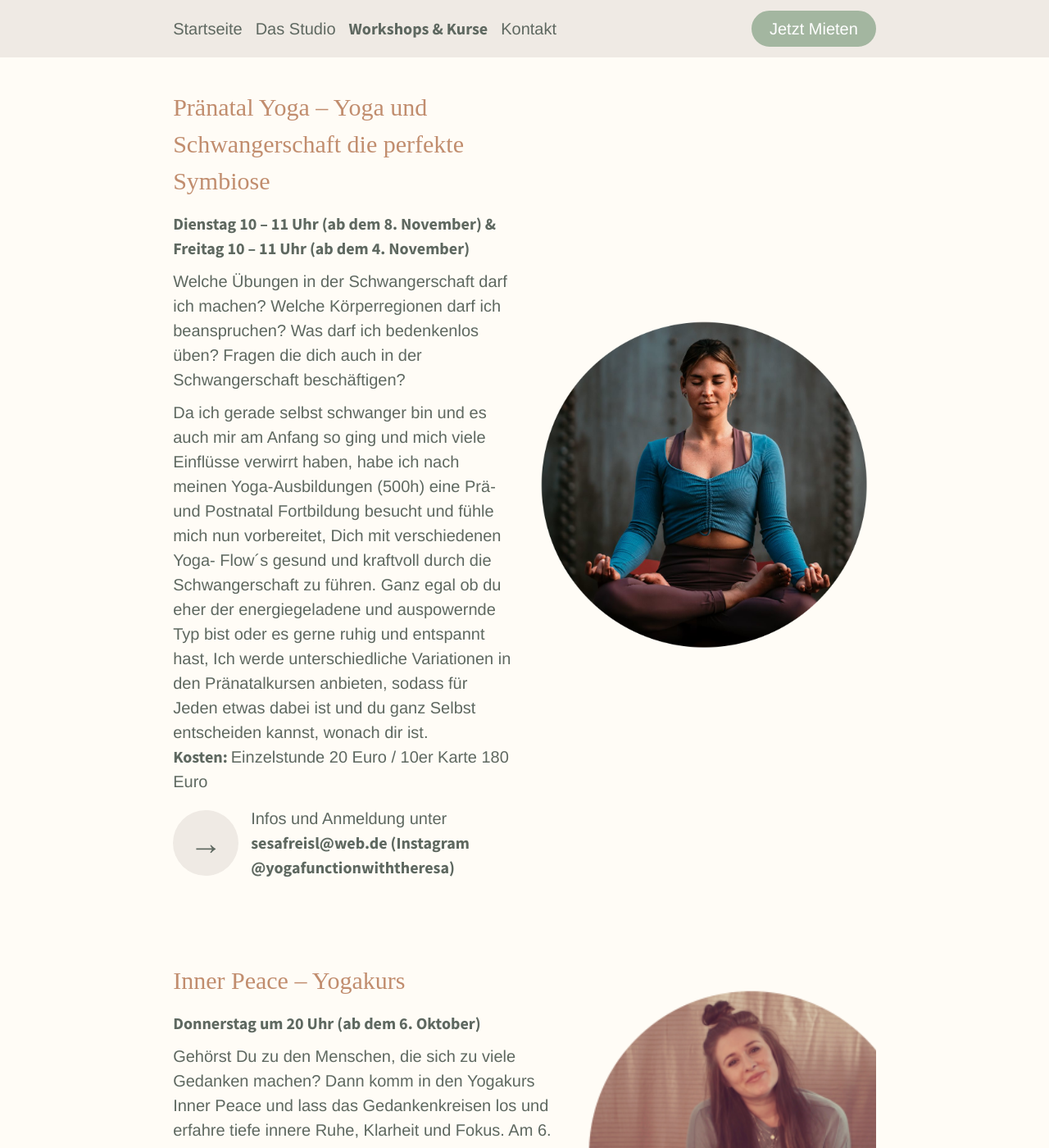
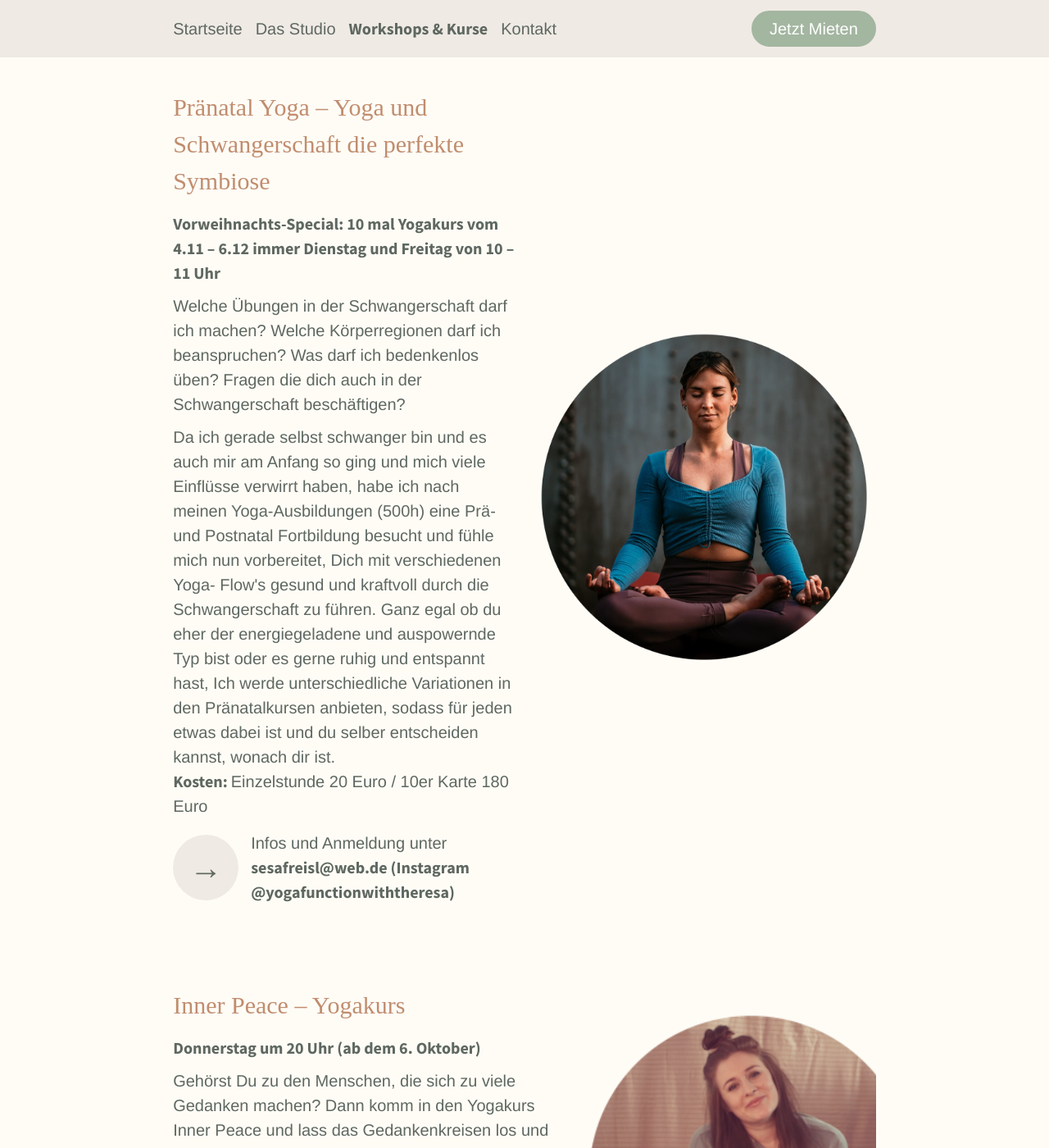
Before and after one commit to sonjafeitsch/meine-nische-website, a Jekyll site: the page built from kurse.html, in a window 1280 px wide and 1400 px high, scrolled down 721 px. Shown: the whole window at 82% size. Built offline with Jekyll 4.4.1, drawn with Linux system fonts in a browser that asks for light colours; some web fonts are replaced.

Commit message:
Update event

```diff
--- a/kurse.html
+++ b/kurse.html
@@ -6,14 +6,14 @@ permalink: kurse
 events:
   - name: Pränatal Yoga – Yoga und Schwangerschaft die perfekte Symbiose
     image: theresa.png
-    time: Dienstag 10 – 11 Uhr (ab dem 8. November) & Freitag 10 – 11 Uhr (ab dem 4. November)
+    time: "Vorweihnachts-Special: 10 mal Yogakurs vom 4.11 – 6.12 immer Dienstag und Freitag von 10 – 11 Uhr"
     description: "Welche Übungen in der Schwangerschaft darf ich machen? Welche Körperregionen darf ich beanspruchen? Was darf ich bedenkenlos üben? Fragen die dich auch in der Schwangerschaft beschäftigen?"
     subdescription: "Da ich gerade selbst schwanger bin und es auch mir am Anfang so ging und mich viele Einflüsse
     verwirrt haben, habe ich nach meinen Yoga-Ausbildungen (500h) eine Prä- und Postnatal Fortbildung besucht und
-    fühle mich nun vorbereitet, Dich mit verschiedenen Yoga- Flow´s gesund und kraftvoll durch die Schwangerschaft zu
+    fühle mich nun vorbereitet, Dich mit verschiedenen Yoga- Flow's gesund und kraftvoll durch die Schwangerschaft zu
     führen. Ganz egal ob du eher der energiegeladene und auspowernde Typ bist oder es gerne ruhig und entspannt hast,
-    Ich werde unterschiedliche Variationen in den Pränatalkursen anbieten, sodass für Jeden etwas dabei ist und
-    du ganz Selbst entscheiden kannst, wonach dir ist."
+    Ich werde unterschiedliche Variationen in den Pränatalkursen anbieten, sodass für jeden etwas dabei ist und
+    du selber entscheiden kannst, wonach dir ist."
     address: sesafreisl@web.de (Instagram @yogafunctionwiththeresa)
     costs: Einzelstunde 20 Euro / 10er Karte 180 Euro
   - name: Inner Peace – Yogakurs
```
